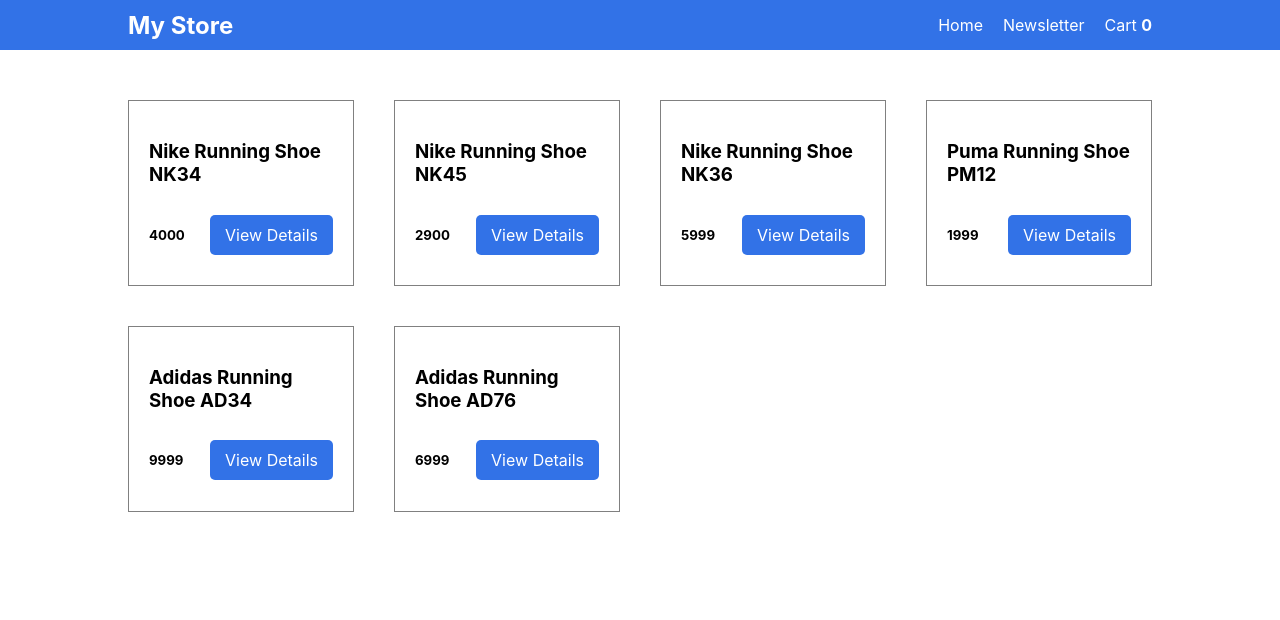
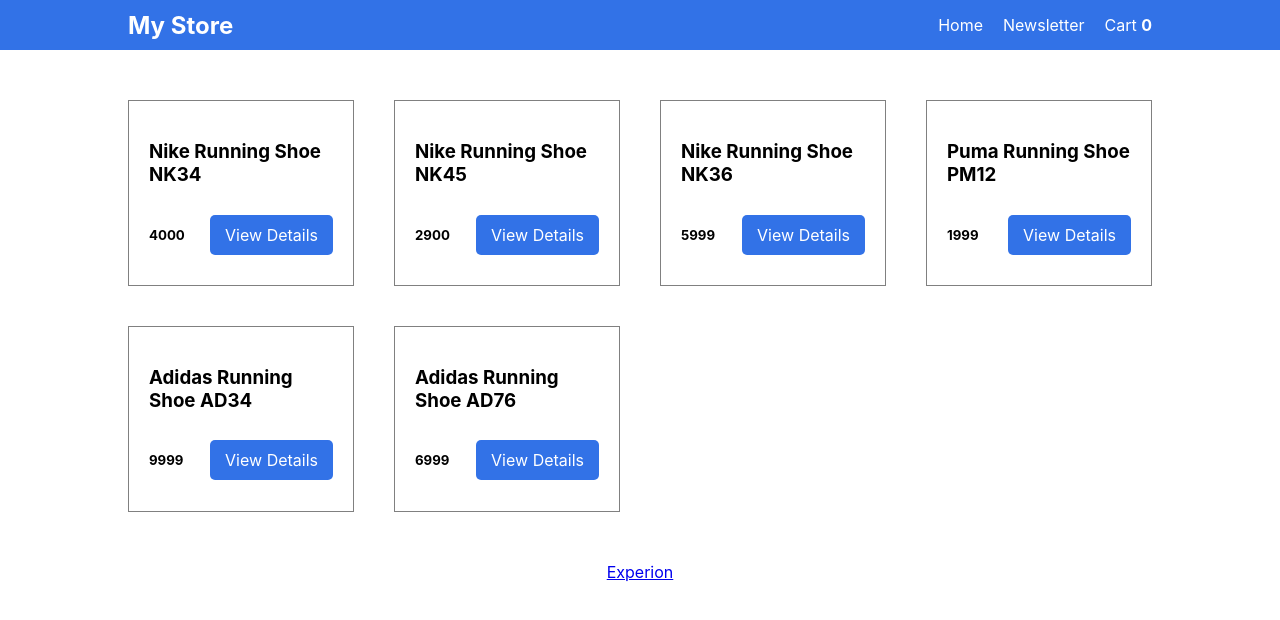
Before and after one commit to jiyojollyk/AnalyticsProject, a React (Create React App) app: page / in a window 1280 px wide. Shown: the top 620 px of the page. Built offline with nearby package versions, Linux system fonts and the light colour scheme.

Commit message:
url added

```diff
--- a/src/Home.js
+++ b/src/Home.js
@@ -61,6 +61,7 @@
             />
           ))}
         </div>
+        <a href="https://experionglobal.com/">Experion</a>
       </div>
     </>
   );
```
